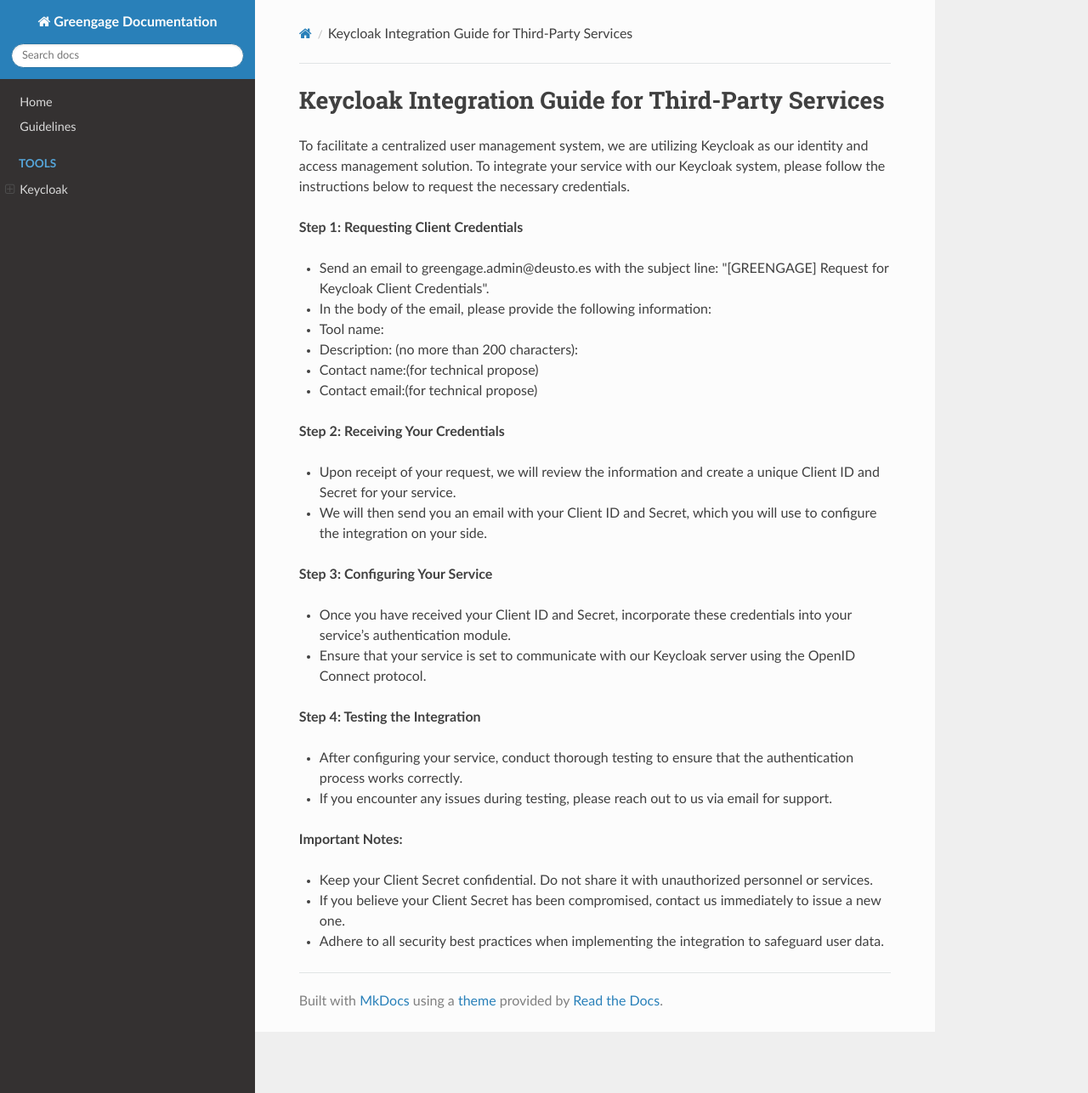
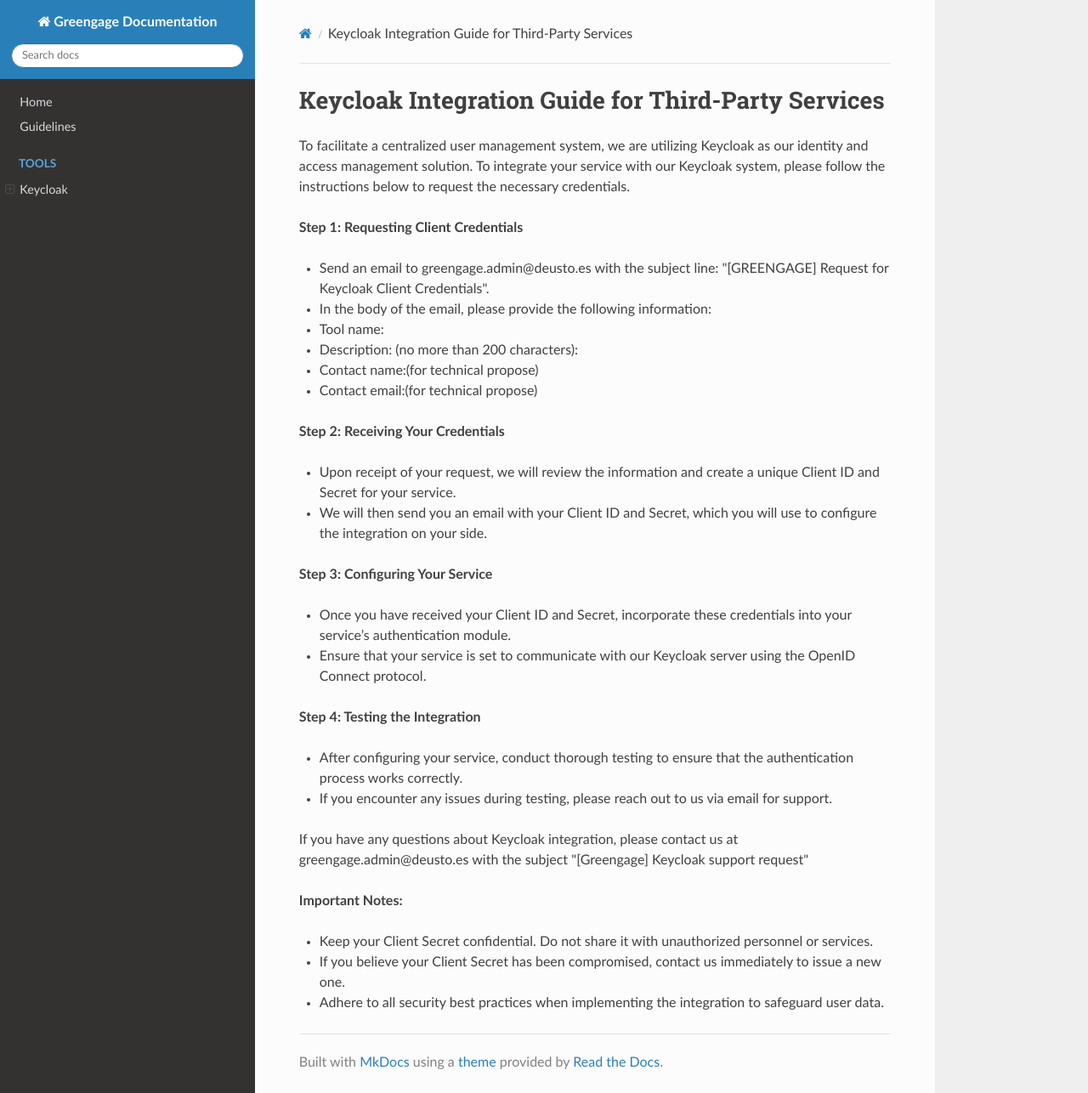
Before and after one commit to Greengage-project/Documentation, an MkDocs documentation site: the page built from docs/tools/keycloak/integration.md, in a window 1280 px wide and 1286 px high. Shown: the whole window at 85% size. Built offline with MkDocs 1.6.1, drawn with Linux system fonts in a browser that asks for light colours; nearby versions of some CDN libraries; some of the changed lines change nothing that is shown.

Commit message:
Fix formatting in Keycloak integration instructions

```diff
--- a/docs/tools/keycloak/integration.md
+++ b/docs/tools/keycloak/integration.md
@@ -7,10 +7,10 @@
 - Send an email to greengage.admin@deusto.es with the subject line: "[GREENGAGE] Request for Keycloak Client Credentials".
 - In the body of the email, please provide the following information:
 
-  * Tool name:
-  * Description: (no more than 200 characters):
-  * Contact name:(for technical propose)
-  * Contact email:(for technical propose)
+  - Tool name:
+  - Description: (no more than 200 characters):
+  - Contact name:(for technical propose)
+  - Contact email:(for technical propose)
 
 **Step 2: Receiving Your Credentials**
 
@@ -27,6 +27,8 @@
 - After configuring your service, conduct thorough testing to ensure that the authentication process works correctly.
 - If you encounter any issues during testing, please reach out to us via email for support.
 
+If you have any questions about Keycloak integration, please contact us at greengage.admin@deusto.es with the subject "[Greengage] Keycloak support request"
+
 **Important Notes:**
 
 - Keep your Client Secret confidential. Do not share it with unauthorized personnel or services.
```
